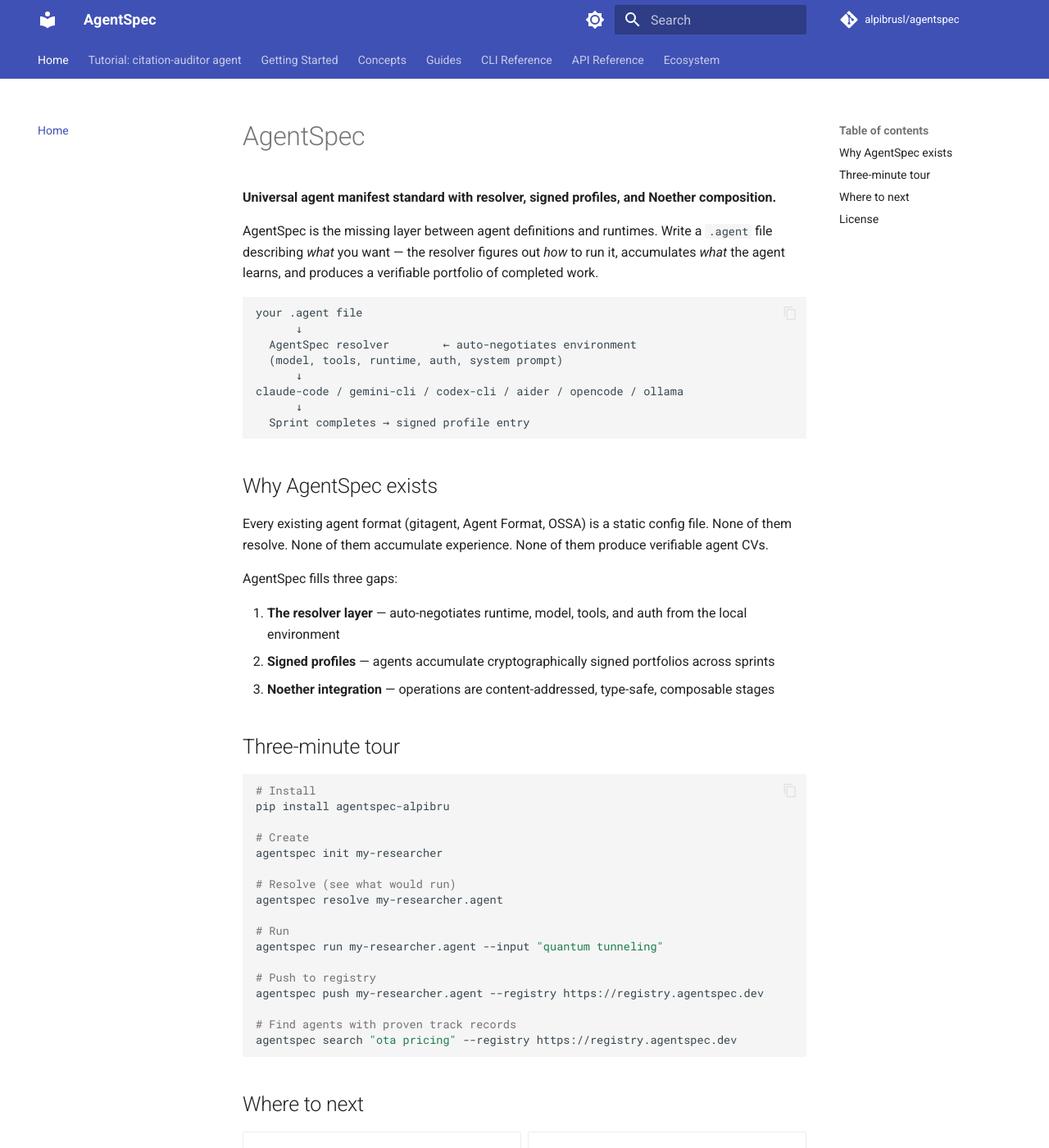
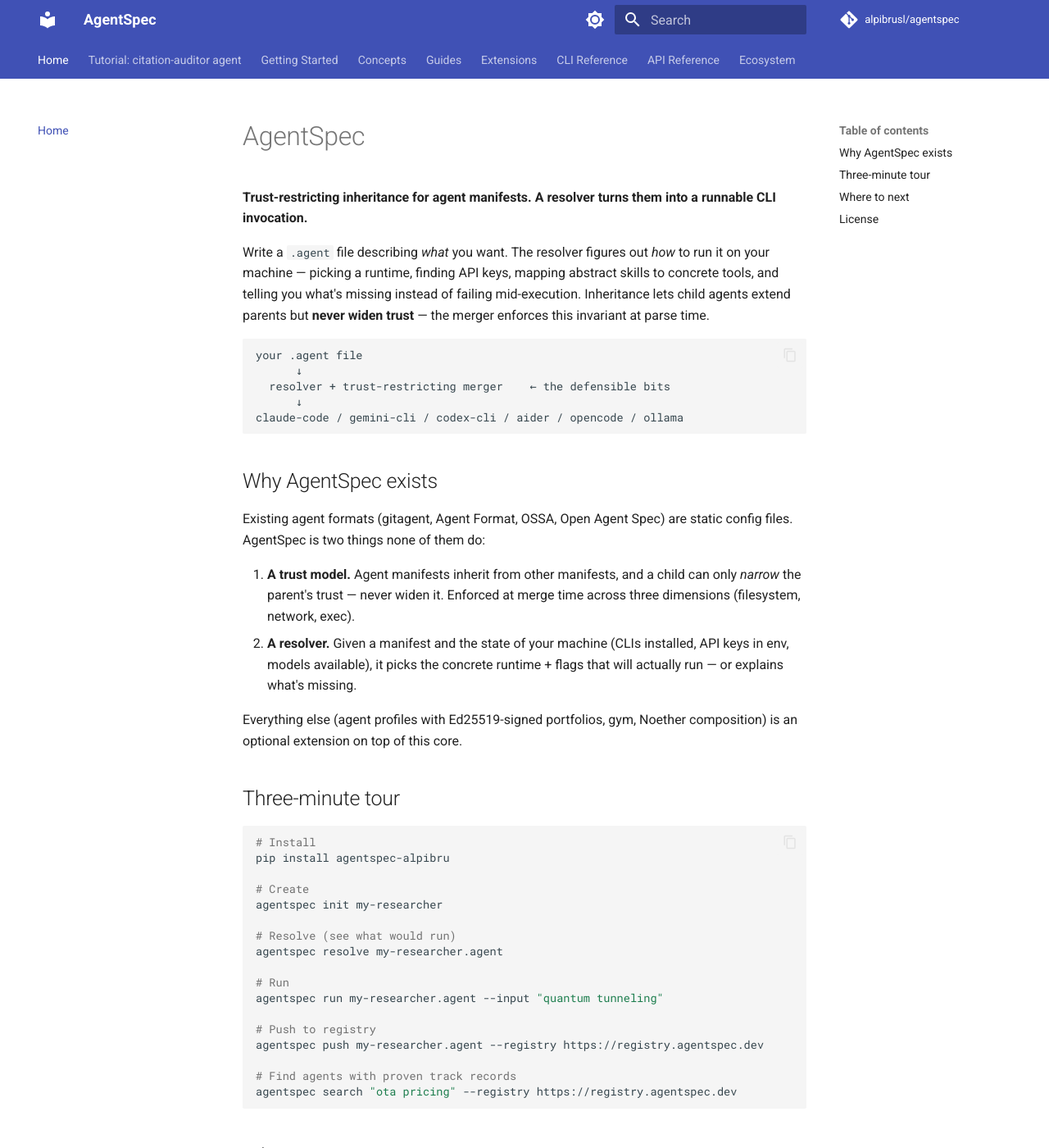
Before and after one commit to alpibrusl/agentspec, an MkDocs documentation site: the page built from docs/index.md, in a window 1280 px wide and 1400 px high. Shown: the whole window at 82% size. Built offline with MkDocs 1.6.1 and Material for MkDocs 9.7.7, drawn with Linux system fonts in a browser that asks for light colours; comment, search, counter and statistics services are not loaded; some of the changed text lies outside the part shown.

Commit message:
docs(site): narrow docs site to match README framing
Mirror the README narrowing on the mkdocs site and landing page so
the story is consistent across GitHub and agentspec.alpibru.com.

- mkdocs.yml: site_description rewrites "signed profiles, Noether
  composition" out of the tagline; nav groups Profiles and Noether
  under a new Extensions section (out of Concepts); cold-start and
  sprints guides move with them
- docs/index.md: rewrite tagline and "Why" to lead with trust-model
  + resolver; landing cards split into Core (Quick Start, format,
  inheritance, resolver, registry) and Extensions (profiles, Noether)

Also: GitHub repo description updated via gh repo edit to match.

Co-Authored-By: Claude Opus 4.7 (1M context) <noreply@anthropic.com>

````diff
--- a/docs/index.md
+++ b/docs/index.md
@@ -1,29 +1,25 @@
 # AgentSpec
 
-**Universal agent manifest standard with resolver, signed profiles, and Noether composition.**
+**Trust-restricting inheritance for agent manifests. A resolver turns them into a runnable CLI invocation.**
 
-AgentSpec is the missing layer between agent definitions and runtimes. Write a `.agent` file describing *what* you want — the resolver figures out *how* to run it, accumulates *what* the agent learns, and produces a verifiable portfolio of completed work.
+Write a `.agent` file describing *what* you want. The resolver figures out *how* to run it on your machine — picking a runtime, finding API keys, mapping abstract skills to concrete tools, and telling you what's missing instead of failing mid-execution. Inheritance lets child agents extend parents but **never widen trust** — the merger enforces this invariant at parse time.
 
 ```
 your .agent file
       ↓
-  AgentSpec resolver        ← auto-negotiates environment
-  (model, tools, runtime, auth, system prompt)
+  resolver + trust-restricting merger    ← the defensible bits
       ↓
 claude-code / gemini-cli / codex-cli / aider / opencode / ollama
-      ↓
-  Sprint completes → signed profile entry
 ```
 
 ## Why AgentSpec exists
 
-Every existing agent format (gitagent, Agent Format, OSSA) is a static config file. None of them resolve. None of them accumulate experience. None of them produce verifiable agent CVs.
+Existing agent formats (gitagent, Agent Format, OSSA, Open Agent Spec) are static config files. AgentSpec is two things none of them do:
 
-AgentSpec fills three gaps:
+1. **A trust model.** Agent manifests inherit from other manifests, and a child can only *narrow* the parent's trust — never widen it. Enforced at merge time across three dimensions (filesystem, network, exec).
+2. **A resolver.** Given a manifest and the state of your machine (CLIs installed, API keys in env, models available), it picks the concrete runtime + flags that will actually run — or explains what's missing.
 
-1. **The resolver layer** — auto-negotiates runtime, model, tools, and auth from the local environment
-2. **Signed profiles** — agents accumulate cryptographically signed portfolios across sprints
-3. **Noether integration** — operations are content-addressed, type-safe, composable stages
+Everything else (agent profiles with Ed25519-signed portfolios, gym, Noether composition) is an optional extension on top of this core.
 
 ## Three-minute tour
 
@@ -49,14 +45,24 @@ agentspec search "ota pricing" --registry https://registry.agentspec.dev
 
 ## Where to next
 
+**Core:**
+
 <div class="grid cards" markdown>
 
 - :material-rocket-launch: **[Quick Start](getting-started/quickstart.md)** — install and run your first agent in 5 minutes
 - :material-file-document: **[The .agent Format](concepts/format.md)** — full specification of the manifest schema
+- :material-shield-lock: **[Inheritance & Trust](concepts/inheritance.md)** — the trust-restricting merger
 - :material-cog: **[Resolver](concepts/resolver.md)** — how environment negotiation works
-- :material-account-key: **[Profiles & Signing](concepts/profiles.md)** — verifiable agent CVs
+- :material-cloud: **[Registry](guides/registry.md)** — push/pull agents (alpha)
+
+</div>
+
+**Extensions:**
+
+<div class="grid cards" markdown>
+
+- :material-account-key: **[Profiles & Signing](concepts/profiles.md)** — persistent signed agent identity (alpha)
 - :material-graph: **[Noether Integration](concepts/noether.md)** — composable stages
-- :material-cloud: **[Registry](guides/registry.md)** — push/pull agents
 
 </div>
 
--- a/mkdocs.yml
+++ b/mkdocs.yml
@@ -1,5 +1,5 @@
 site_name: AgentSpec
-site_description: Universal agent manifest standard with resolver, signed profiles, and Noether composition
+site_description: Trust-restricting inheritance and runtime resolver for AI agent manifests. Multi-runtime, with an optional signing/profile layer.
 site_author: Alfonso Sastre
 site_url: https://agentspec.alpibru.com/
 repo_url: https://github.com/alpibrusl/agentspec
@@ -59,15 +59,16 @@ nav:
       - Your First Agent: getting-started/first-agent.md
   - Concepts:
       - The .agent Format: concepts/format.md
+      - Inheritance & Trust: concepts/inheritance.md
       - Resolver: concepts/resolver.md
-      - Inheritance & Trust: concepts/inheritance.md
-      - Profiles & Signing: concepts/profiles.md
-      - Noether Integration: concepts/noether.md
   - Guides:
       - Base Templates: guides/bases.md
       - Multi-Runtime: guides/multi-runtime.md
       - Vertex AI Backend: guides/vertex-ai.md
       - Registry: guides/registry.md
+  - Extensions:
+      - Profiles & Signing: concepts/profiles.md
+      - Noether Integration: concepts/noether.md
       - Cold Start: guides/cold-start.md
       - Sprint Integration: guides/sprints.md
   - CLI Reference:
````
